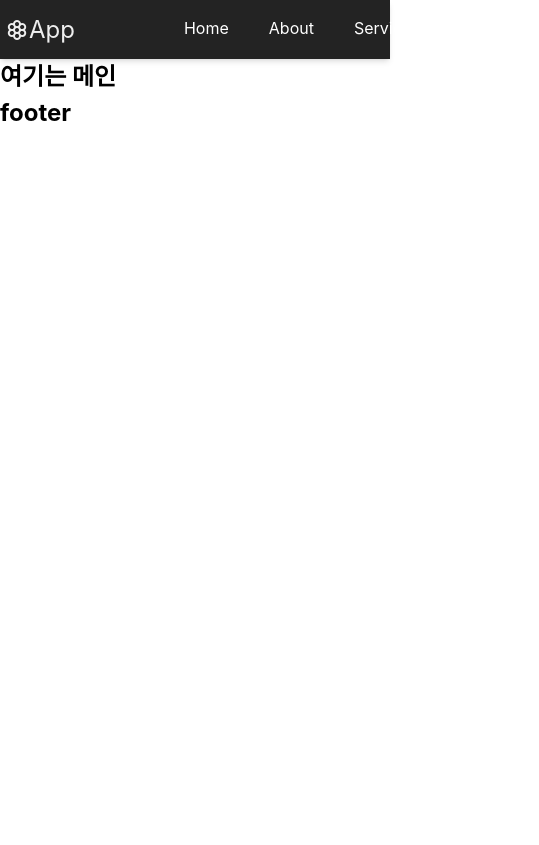
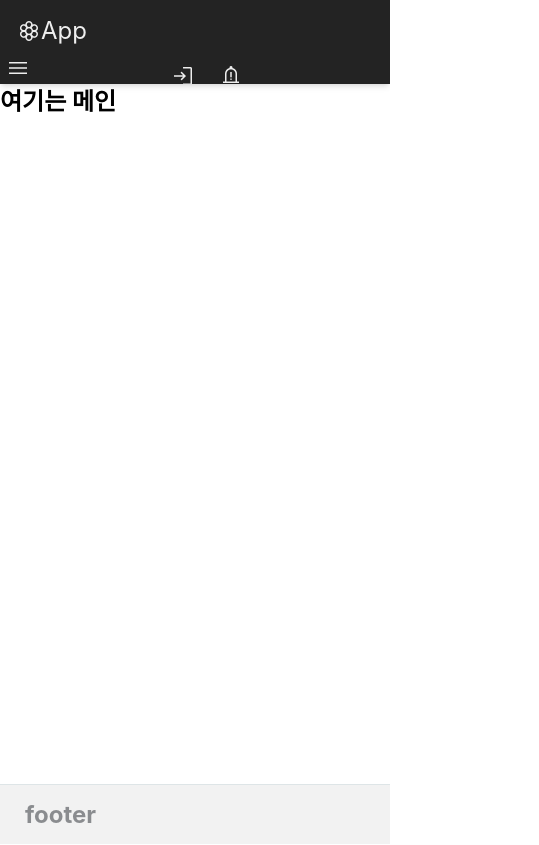
Before and after one commit to nooooooob12/testweb, a Vue app in the folder test_web/: page / in a window 390 px wide. Shown: the whole page, 539 px wide, since content can reach past the window. Built offline with nearby package versions, Linux system fonts and the light colour scheme; a web font is replaced by a local one; what vue3-material would draw is missing.

Commit message:
Header 및 반응형 레이아웃 수정

```diff
--- a/test_web/src/App.vue
+++ b/test_web/src/App.vue
@@ -19,11 +19,10 @@ export default {
 <style lang="scss">
 @import "@/style/sass/variables.scss";
 :root{
-html,body{font-family:$body-font-family;
+html,body{font-family:$body-font-family; margin: 0px;}
 background:var(--light); margin: 0 auto;}
 .App{
   width: 100vw;
   height: 100vh;
 }
-}
 </style>
--- a/test_web/src/components/Home.vue
+++ b/test_web/src/components/Home.vue
@@ -22,4 +22,7 @@ export default {
 <style lang="scss">
     .Home{width: 100%;}
     .Story{width: 80%;}
+    @media screen and (max-width:768px) {
+        .Home{display: flex;}
+    }
 </style>
--- a/test_web/src/layout/Dropdown.vue
+++ /dev/null
@@ -1,19 +0,0 @@
-<template>
-<div class="menu-items">
-    <router-link to="#">{{ title }}</router-link>
-    <div class="sub-menu-items">
-        <div v-for="(item,i) in items" :key="i" class="menu-items">
-            <a :href="item.link">{{item.title }}</a>
-        </div>
-    </div>
-</div>
-</template>
-<script>
-export default {
-    name:'dropdown',
-    props:['title','servieces']
-}
-</script>
-<style lang="">
-
-</style>
--- a/test_web/src/layout/Footer.vue
+++ b/test_web/src/layout/Footer.vue
@@ -11,5 +11,10 @@ export default {
 }
 </script>
 <style lang="scss" scoped>
-
+.footer{  position: absolute;
+  height: 60px;width: 100%;padding: 0 25px;line-height: 60px;
+  color: #8a8c8f;border-top: 1px solid #dee5e7;background-color: #f2f2f2;bottom: 0px;}
+    @media screen and (max-width:768px) {
+        .footer{bottom:0px;}
+    }
 </style>
--- a/test_web/src/layout/Header.vue
+++ b/test_web/src/layout/Header.vue
@@ -1,66 +1,100 @@
 <template>
     <header class="nav-header">
         <div class="nav-logo">
-                <span class="material-symbols-outlined">
-                    filter_vintage
+            <span class="material-symbols-outlined">
+                filter_vintage
             </span>
-                <v-banner-text>App</v-banner-text>
+            <v-banner-text>App</v-banner-text>
         </div>
-        <nav class="nav-Menubar">
+        <article class="nav-bars">
+            <div class="nav-phonMenu" v-if="this.width<=768" >
+                <span class="material-symbols-outlined">menu</span>
+        </div>
+            <nav class="nav-Menubar" v-else-if="this.width>768">
             <div class="menu-items"><router-link to="#">Home</router-link></div>
             <div class="menu-items"><router-link to="#">About</router-link></div>
-            <Dropdown title="Services" :items="Services"></Dropdown>
             <div class="menu-items"><router-link to="#">Content</router-link></div>
+            <div class="menu-items"><router-link to="#">FQA</router-link></div>
         </nav>
+        <ul class="nav-icons">
+            <li class="menu-icons"><span class="material-symbols-outlined">Login</span></li>
+            <li class="menu-icons"><span class="material-symbols-outlined">notification_important</span></li>
+
+        </ul>
+    </article>
     </header>
 </template>
 <script>
-import Dropdown from '@/layout/Dropdown.vue'
 export default {
     name:"Header",
-    components:{Dropdown},
     data(){
         return{
-            Services:[
-                {
-                    title:'web',
-                    link:'#'
-                },
-                {
-                    title:'ds',
-                    link:'#'
-                },
-                {
-                    title:'hs',
-                    link:'#'
-                },
-            ]
+           width:0,
         }
     },
-
+    mounted(){
+        window.addEventListener('resize',this.handlerResize)
+    },
+    beforeDestroy() {
+        window.removeEventListener('resize',this.handlerResize)
+    },
+    methods:{
+        handlerResize(e){
+            this.width = window.innerWidth;
+        }
+    },
+    setup(){
+    }
 }
 </script>
 <style lang="scss">
 .nav-header{
-    background: #232323;
-    color: #eee;
-    padding: 0.375rem;
+    background: #232323; color: #eee; padding: 0.375rem; justify-content: space-between;
     box-shadow: 0 4px 6px -1px rgb(0 0 0 / 0.1), 0 2px 4px -2px rgb(0 0 0 /0.1);
-    display: flex;
-    justify-content: space-between;
-    align-items: center;
-    .nav-logo,v-banner-text{
-        display: flex; justify-content:center; font-size: x-large; margin: -1px; cursor: pointer; align-items: center;
+    display: flex; align-items: center; height: auto;
+    .nav-logo{display: flex; justify-content:center; font-size: x-large; margin: -1px; cursor: pointer; align-items: center;}
+
+.nav-bars{width: 100%; height: auto; display: flex;
+    .nav-Menubar{display: flex; margin: 0px auto;
+        .menu-items{ color: #fff; padding-left: 0px; position: relative;display: flex; border-bottom: 3px solid transparent; transition: 0.4s;
+            >a{color: inherit; text-decoration: none; padding: 8px 24px;};
+                &active, &:hover{background-color: #444;border-bottom-color: #ff58;};
+            };
+        };
+    .nav-icons{display:flex; list-style: none; color: #eee;
+       .menu-icons{padding-left: 12px; padding-right: 12px; padding-top: 8px;
+    &:hover{cursor:pointer;background-color: #444;}} };
+    };
+};
+@media screen and (max-width:768px) {
+    .nav-phonMenu{display: flex; font-size: x-large; text-align: center; justify-content: space-between;}
+    .nav-header{
+        flex-direction: column;
+        align-items: flex-start;
+        width: 100%;
+        height: 10%;
+        overflow: hidden;
+        .nav-logo{padding:8px 12px}
+    };
+    .nav-Menubar{
+        flex-direction: column;
+        align-items: center;
+        width: 100%;
+    }
+    .nav-Menubar a {
+        width: 100%;
+        align-items: center;
+    }
+    .nav-icons{
+        justify-content: center;
+        width: 100%;
     }
 }
-.nav-Menubar{display: flex; align-items: center; justify-content: center;
-.menu-items{ color: #fff; padding:10px 20px; position: relative;  text-align: center;
-border-bottom: 3px solid transparent; display: flex; transition: 0.4s;
->a{color: inherit; text-decoration: none;}
-&active, &:hover{
-    background-color: #444;
-    border-bottom-color: #ff58;
-}
-}
-}
+.material-symbols-outlined {
+  font-variation-settings:
+  'FILL' 0,
+  'wght' 400,
+  'GRAD' 0,
+  'opsz' 48
+};
 </style>
--- a/test_web/src/store/index.js
+++ b/test_web/src/store/index.js
@@ -2,7 +2,12 @@ import { createStore } from "vuex";
 
 export default createStore({
     state:{
-
+     Menubar:[
+        {name:'Home',Link:'#'},
+        {name:'About',Link:'#'},
+        {name:'Content',Link:'#'},
+        {name:'FQA',Link:'#'},
+    ]
     },
     getters:{
 
```
